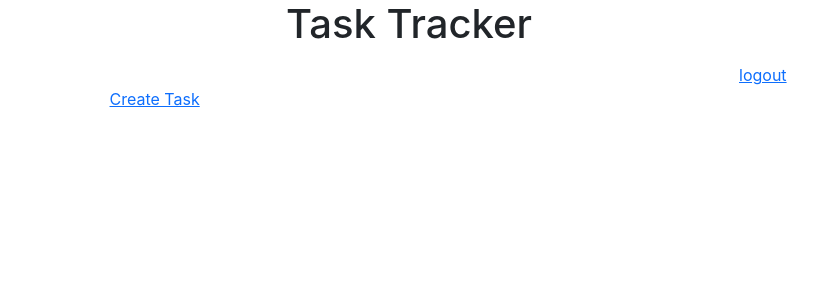
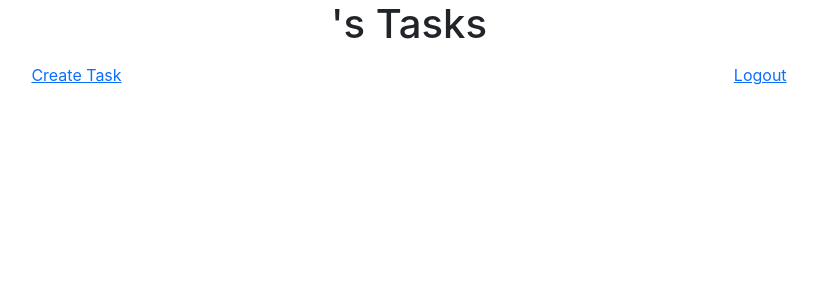
Before and after one commit to 1241548625/task-tracker-g29, a React (Create React App) app: page /tasks in a window 1280 px wide. Shown: the top 300 px of the page, without its empty margins (231-1048 px from the left). Built offline with nearby package versions, Linux system fonts and the light colour scheme; no server answers; the database is empty.

Commit message:
UI tweaks

```diff
--- a/src/component/TaskInfo.js
+++ b/src/component/TaskInfo.js
@@ -45,6 +45,7 @@ function TaskInfo({ info, deleteTask, editTask, setSortBy }) {
             <button onClick={() => setSort("date")}>Due date</button>
           </h3> */}
           <Container>
+            <ul>
             <Row>
               <Col sm md></Col>
               <Col
@@ -53,10 +54,11 @@ function TaskInfo({ info, deleteTask, editTask, setSortBy }) {
                 lg={2}
                 style={{ padding: "0", margin: "auto" }}
               >
-                <Form.Label>Sort by:</Form.Label>
+                <Form.Label style={{ marginTop: "20px", marginLeft: "20px"}}>Sort by:</Form.Label>
               </Col>
               <Col sm={6} md={4} lg={3}>
                 <Form.Select
+                  style={{ marginTop: "20px"}}
                   value={sortValue}
                   onChange={(event) => setSort(event.target.value)}
                 >
@@ -66,6 +68,7 @@ function TaskInfo({ info, deleteTask, editTask, setSortBy }) {
                 </Form.Select>
               </Col>
             </Row>
+            </ul>
           </Container>
           {Object.keys(info).map((task_key, index) => {
             return (
--- a/src/component/TaskItem.js
+++ b/src/component/TaskItem.js
@@ -36,16 +36,17 @@ function TaskItem({ task, task_key, deleteTask, editTask }) {
           />
         ) : (
           <div>
+            <h4>
             {task.title}
             <FaTimes
               style={{ color: "red", cursor: "pointer", float: "right" }}
               onClick={() => deleteTask(task_key)}
             />
+            </h4>
           </div>
         )}
       </div>
       <div>
-        Description:{" "}
         {showEditForm ? (
           <input
             type="text"
--- a/src/component/task.js
+++ b/src/component/task.js
@@ -150,13 +150,13 @@ function Task() {
   return (
     <Container>
   <div style={{ width: "70%", margin: "auto", textAlign: "center" }}>
-        <h1>Task Tracker</h1>
-        <Button variant="link" onClick={logout} style={{ float: "right" }}>
-          logout
+    <h1>{name}'s Tasks</h1>
+    <div style={{ display: "inline-block", float: "right" }}>
+      <Button variant="link" onClick={logout} style = {{float:"right"}}>
+        Logout
       </Button>
-        <br></br>
-        <div style={{ textAlign: "left" }}>
-          <div style={{ width: "80%", margin: "auto" }}>
+    </div>
+    <div style={{ display: "inline-block", float:"left", }}>
       <Button
         variant="link"
         onClick={() => {
@@ -165,8 +165,6 @@ function Task() {
       >
         Create Task
       </Button>
-            <br></br>
-            <br></br>
       <Modal show={showNewTaskForm} onHide={handleModalClose}>
         <Modal.Header closeButton>
           <Modal.Title>Create New Task</Modal.Title>
@@ -178,7 +176,6 @@ function Task() {
           ></NewTask>
         </Modal.Body>
       </Modal>
-          </div>
     </div>
     <br></br>
     {info === null || JSON.stringify(info) === "{}" ? (
@@ -193,6 +190,7 @@ function Task() {
     )}
   </div>
 </Container>
+
   );
 }
 
```
Lines whose indentation alone changed are shown as unchanged.
